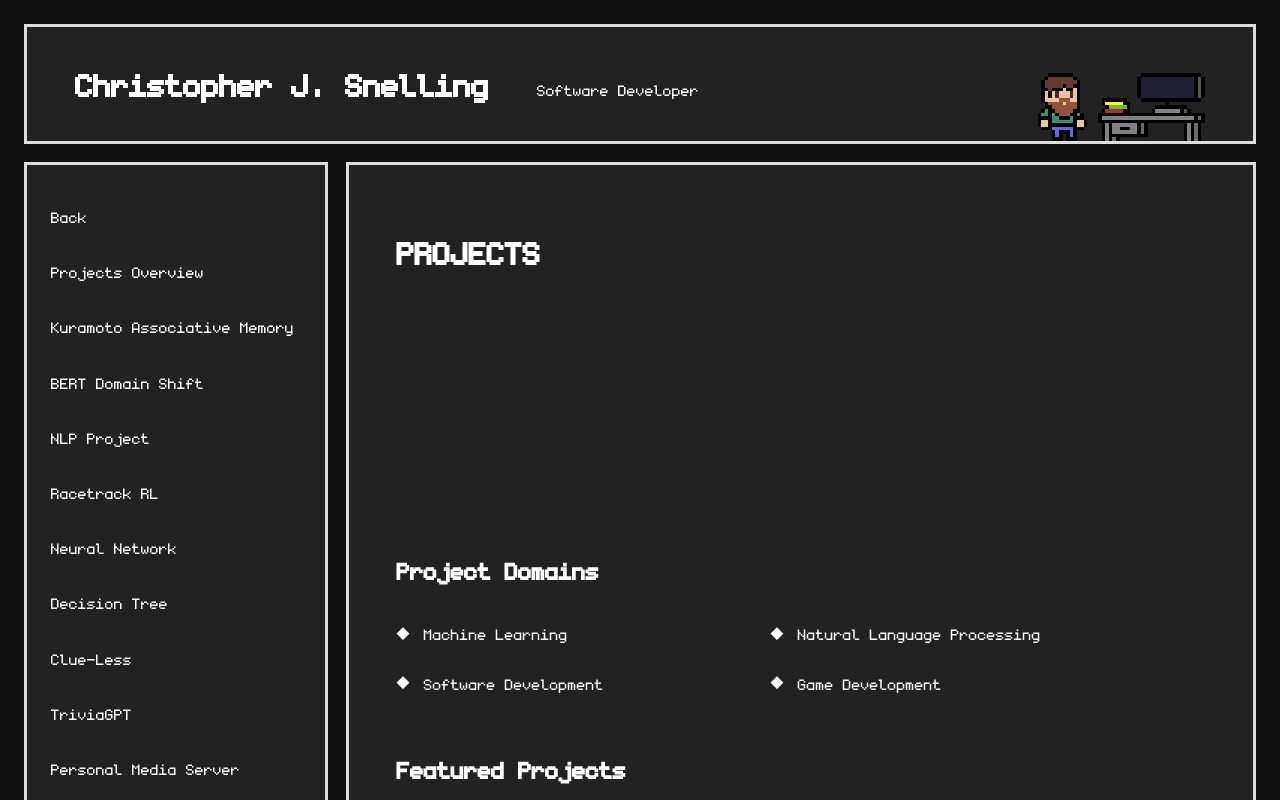
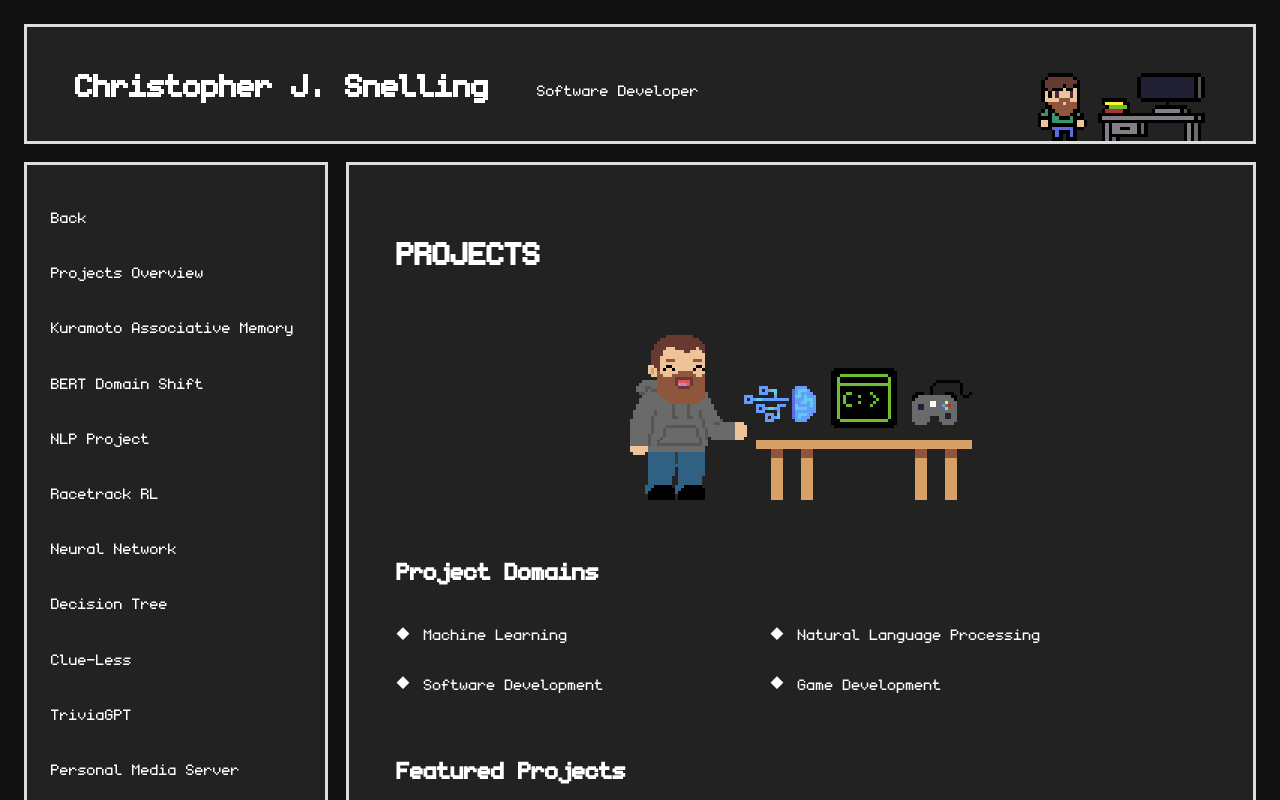
Before and after one commit to chrisjs23/personal-portfolio, a React (Vite) app: page /personal-portfolio/projects in a window 1280 px wide. Shown: the top 800 px of the page. Built offline with nearby package versions, Linux system fonts and the light colour scheme.

Commit message:
added splash art to projects home page

```diff
--- a/src/pages/ProjectsHome.jsx
+++ b/src/pages/ProjectsHome.jsx
@@ -1,6 +1,7 @@
 import {Link} from "react-router-dom"
 
 import "./ProjectsHome.css"
+import splash_art from "../assets/images/projects-splash-art.png"
 
 const domains = [
   "Machine Learning",
@@ -32,8 +33,8 @@ export default function ProjectsHome() {
       <div className="projects-hero">
         <img
           className="projects-hero-image"
-          // src=""
-          // alt=""
+          src={splash_art}
+          alt="Pixel art Chris showing icons of various software domains on a table"
         />
       </div>
 
```
Also changed, not shown: src/assets/images/projects-splash-art.png (added).
